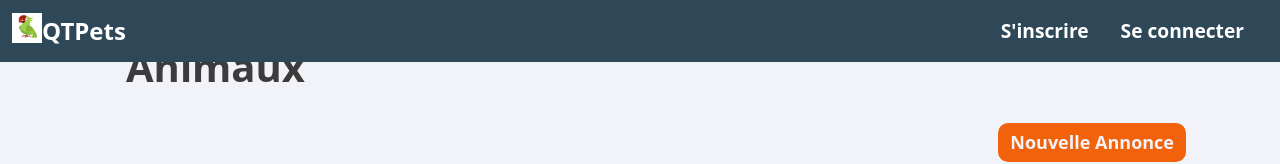
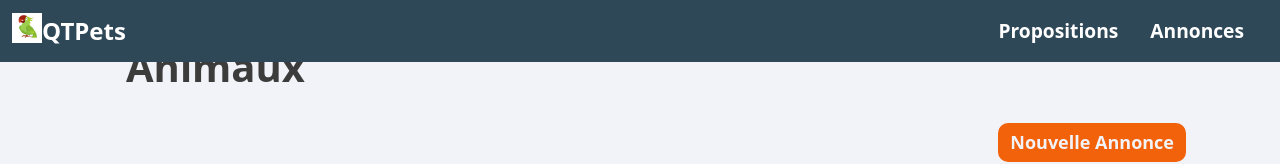
Before and after one commit to TommyRiquet/HappyPets, a React (Create React App) app in the folder Web App Frontend/: page /annonces in a window 1280 px wide. Shown: the top 164 px of the page. Built offline with nearby package versions, Linux system fonts and the light colour scheme; no server answers; what yup-password would draw is missing.

Commit message:
Fix Navbar Page Annonces
Modification des liens de la barre de navigation car ils étaient
incorrecte vis-a-vis de la maquette &

```diff
--- a/Web App Frontend/src/Pages/Annonces/Annonces.js
+++ b/Web App Frontend/src/Pages/Annonces/Annonces.js
@@ -67,10 +67,10 @@ function Annonces() {
 
     return (
         <div className="Annonces">
-            <CustomNavbar textLinkOne="S'inscrire"
-                          linkOne="/inscription"
-                          textLinkTwo="Se connecter"
-                          linkTwo="/connexion"
+            <CustomNavbar textLinkOne="Propositions"
+                          linkOne="/propositions"
+                          textLinkTwo="Annonces"
+                          linkTwo="/annonces"
                           color="rgba(47, 72, 88, 1)"
             />
             <Container>
```
